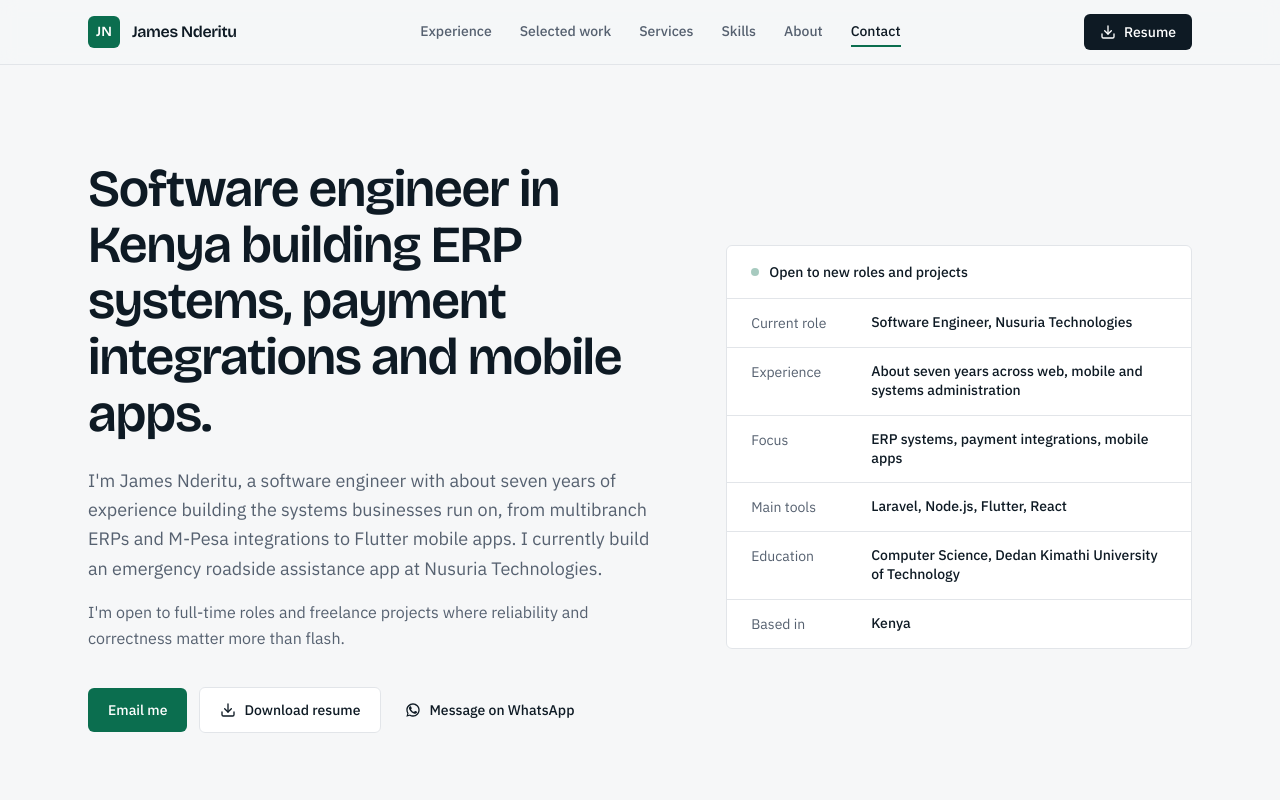
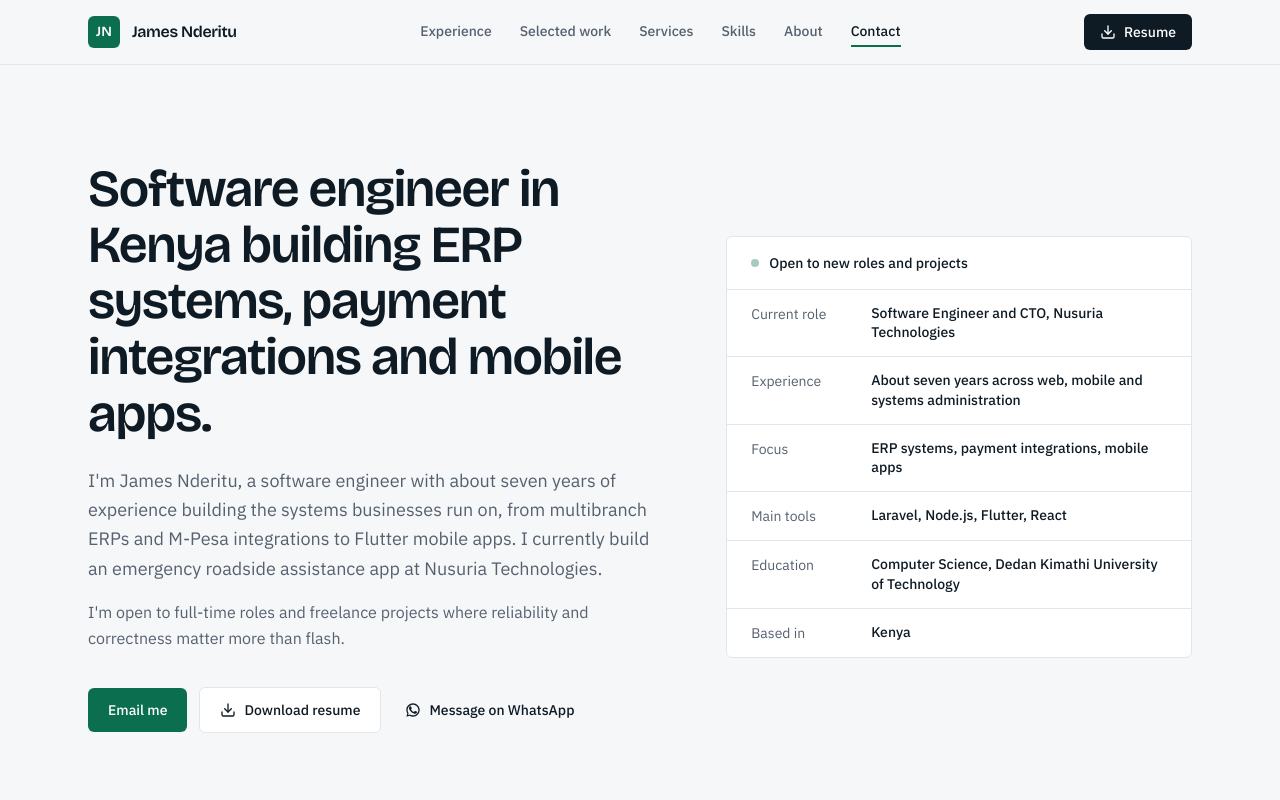
Before and after one commit to jameskaruri/portfolio, a Next.js app: page / in a window 1280 px wide. Shown: the top 800 px of the page. Built offline with nearby package versions, Linux system fonts and the light colour scheme.

Commit message:
Add Software Engineer and CTO, Nusuria Technologies

```diff
--- a/src/app/page.tsx
+++ b/src/app/page.tsx
@@ -15,7 +15,7 @@ const NAV_LINKS = [
 const SECTION_IDS = NAV_LINKS.map((l) => l.href.slice(1));
 
 const PROFILE = [
-  { label: "Current role", value: "Software Engineer, Nusuria Technologies" },
+  { label: "Current role", value: "Software Engineer and CTO, Nusuria Technologies" },
   { label: "Experience", value: "About seven years across web, mobile and systems administration" },
   { label: "Focus", value: "ERP systems, payment integrations, mobile apps" },
   { label: "Main tools", value: "Laravel, Node.js, Flutter, React" },
```
